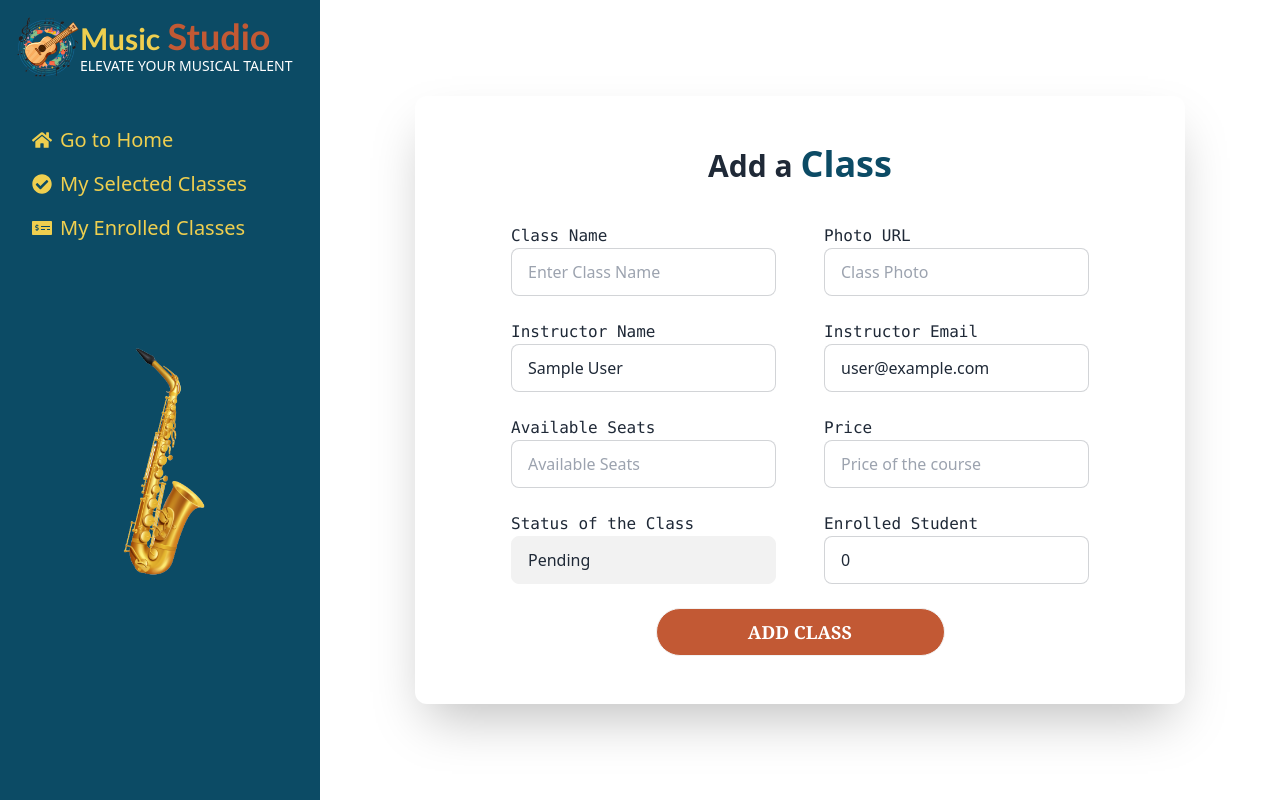
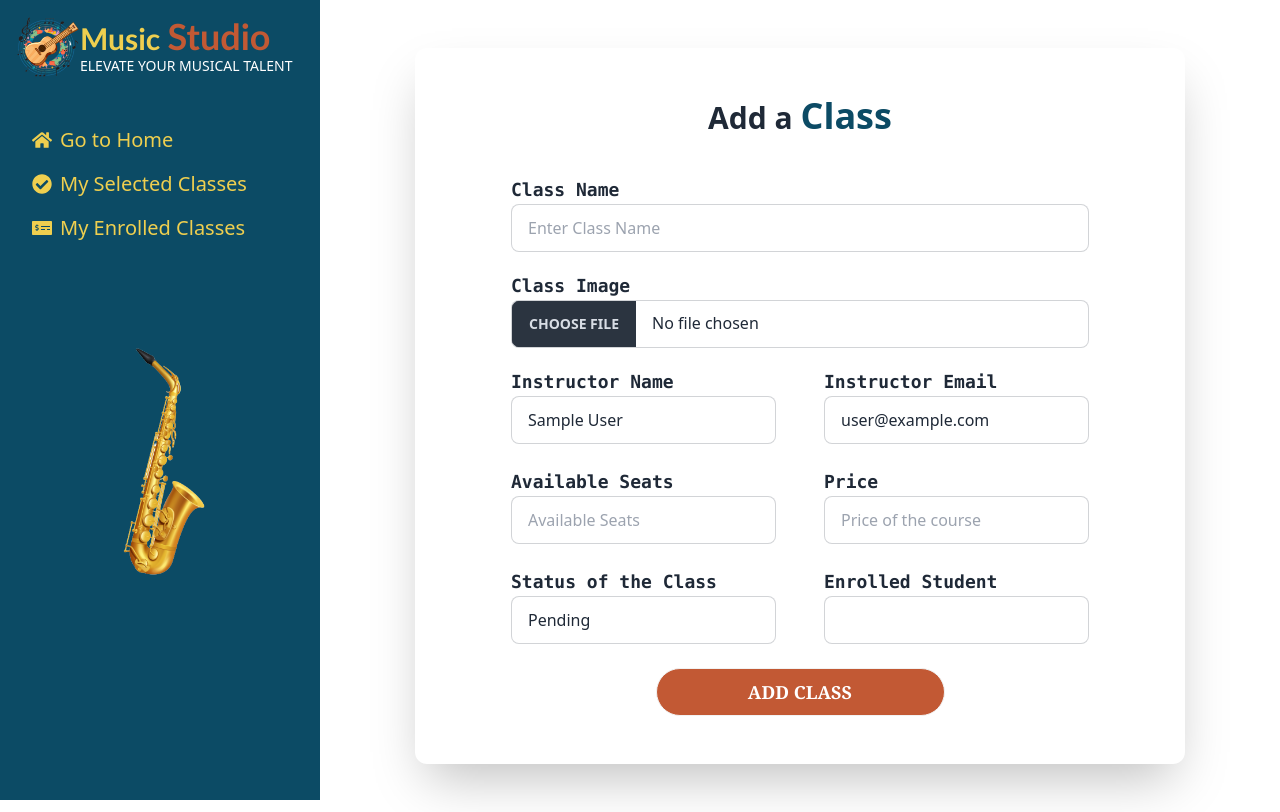
Before and after one commit to tanipa1/music-studio-client, a React (Vite) app: page /dashboard/addClass in a window 1280 px wide. Built offline with nearby package versions, Linux system fonts and the light colour scheme; no server answers; sample sign-in values are in the browser's storage.

Commit message:
React Hook Form

```diff
--- a/package.json
+++ b/package.json
@@ -22,7 +22,7 @@
     "react": "^18.2.0",
     "react-awesome-reveal": "^4.2.3",
     "react-dom": "^18.2.0",
-    "react-hook-form": "^7.44.3",
+    "react-hook-form": "^7.47.0",
     "react-icons": "^4.9.0",
     "react-parallax": "^3.5.1",
     "react-router-dom": "^6.12.0",
--- a/src/Pages/Dashboard/AddClass/AddClass.jsx
+++ b/src/Pages/Dashboard/AddClass/AddClass.jsx
@@ -1,11 +1,21 @@
-import Swal from "sweetalert2";
+// import Swal from "sweetalert2";
 import useAuth from "../../../hooks/useAuth";
+import { useForm } from 'react-hook-form';
+
+const img_hosting_token = import.meta.env.VITE_Image_Upload_token;
 
 const AddClass = () => {
-
     const { user } = useAuth();
 
-    const handleAddClass = event => {
+    const img_hosting_url = `https://api.imgbb.com/1/upload?key=${img_hosting_token}`
+
+    const { register, handleSubmit, formState: { errors } } = useForm();
+    const onSubmit = data => {
+        console.log(data);
+    }
+    console.log(errors);
+
+    /* const handleAddClass = event => {
         event.preventDefault();
         const form = event.target;
         const name = form.name.value;
@@ -48,51 +58,51 @@ const AddClass = () => {
                 }
                 form.reset();
             })
-    }
+    } */
 
     return (
         <div>
-            <form onSubmit={handleAddClass} className=" my-12 shadow-2xl px-24 py-12 rounded-xl ">
+            <form onSubmit={handleSubmit(onSubmit)} className=" my-12 shadow-2xl px-24 py-12 rounded-xl ">
                 <h2 className="text-center mb-10 font-bold text-3xl">Add a <span className="text-[#0c4b65] text-4xl">Class</span></h2>
-                <div className="flex gap-12 mb-6">
+                <div className="grid mb-5">
                     <div>
-                        <p className="font-mono">Class Name</p>
-                        <input className="input input-bordered" type="text" name="name" placeholder="Enter Class Name" />
+                        <p className="font-mono font-bold text-lg">Class Name</p>
+                        <input className="input input-bordered w-full mb-5" type="text" {...register("class_Name", { required: true })} placeholder="Enter Class Name" />
                     </div>
                     <div>
-                        <p className="font-mono">Photo URL</p>
-                        <input className="input input-bordered" type="text" name="photo" placeholder="Class Photo" />
+                        <p className="font-mono font-bold text-lg">Class Image</p>
+                        <input type="file" {...register("photo", { required: true })} className="file-input file-input-bordered w-full" />
                     </div>
                 </div>
                 <div className="flex gap-12 mb-6">
                     <div>
-                        <p className="font-mono">Instructor Name</p>
-                        <input className="input input-bordered" type="text" name="instructorName" defaultValue={user?.displayName} />
+                        <p className="font-mono font-bold text-lg">Instructor Name</p>
+                        <input className="input input-bordered" type="text" {...register("instructorName", { required: true })} defaultValue={user?.displayName} />
                     </div>
                     <div>
-                        <p className="font-mono">Instructor Email</p>
-                        <input className="input input-bordered" type="email" name="email" defaultValue={user?.email} />
+                        <p className="font-mono font-bold text-lg">Instructor Email</p>
+                        <input className="input input-bordered" type="email" {...register("email", { required: true })} defaultValue={user?.email} />
                     </div>
                 </div>
                 <div className="flex gap-12 mb-6">
                     <div>
-                        <p className="font-mono">Available Seats</p>
-                        <input className="input input-bordered" type="text" name="seats" placeholder="Available Seats" />
+                        <p className="font-mono font-bold text-lg">Available Seats</p>
+                        <input className="input input-bordered" type="text" {...register("available_seats", { required: true })} placeholder="Available Seats" />
                     </div>
                     <div>
-                        <p className="font-mono">Price</p>
-                        <input className="input input-bordered" type="text" name="price" placeholder="Price of the course" />
+                        <p className="font-mono font-bold text-lg">Price</p>
+                        <input className="input input-bordered" type="text" {...register("price", { required: true })} placeholder="Price of the course" />
                     </div>
                 </div>
 
                 <div className="flex gap-12 mb-6">
                     <div>
-                        <p className="font-mono">Status of the Class</p>
-                        <input className="input input-bordered" type="text" name="status" disabled defaultValue="Pending" />
+                        <p className="font-mono font-bold text-lg">Status of the Class</p>
+                        <input className="input input-bordered" type="text" {...register("status", { required: true })}defaultValue="Pending" />
                     </div>
                     <div>
-                        <p className="font-mono">Enrolled Student</p>
-                        <input className="input input-bordered" type="number" name="enroll" defaultValue="0" />
+                        <p className="font-mono font-bold text-lg">Enrolled Student</p>
+                        <input className="input input-bordered" type="number" {...register("enroll", { required: true })}  />
                     </div>
                 </div>
 
--- a/src/Provider/AuthProvider.jsx
+++ b/src/Provider/AuthProvider.jsx
@@ -41,7 +41,6 @@ const AuthProvider = ({ children }) => {
     useEffect(() => {
         const unsubscribe = onAuthStateChanged(auth, currentUser => {
             setUser(currentUser);
-            console.log(currentUser);
 
             // get and set token
             if (currentUser) {
```
Also changed, not shown: .eslintrc.cjs, 1 other file (tests, documents, lock files or other folders).
